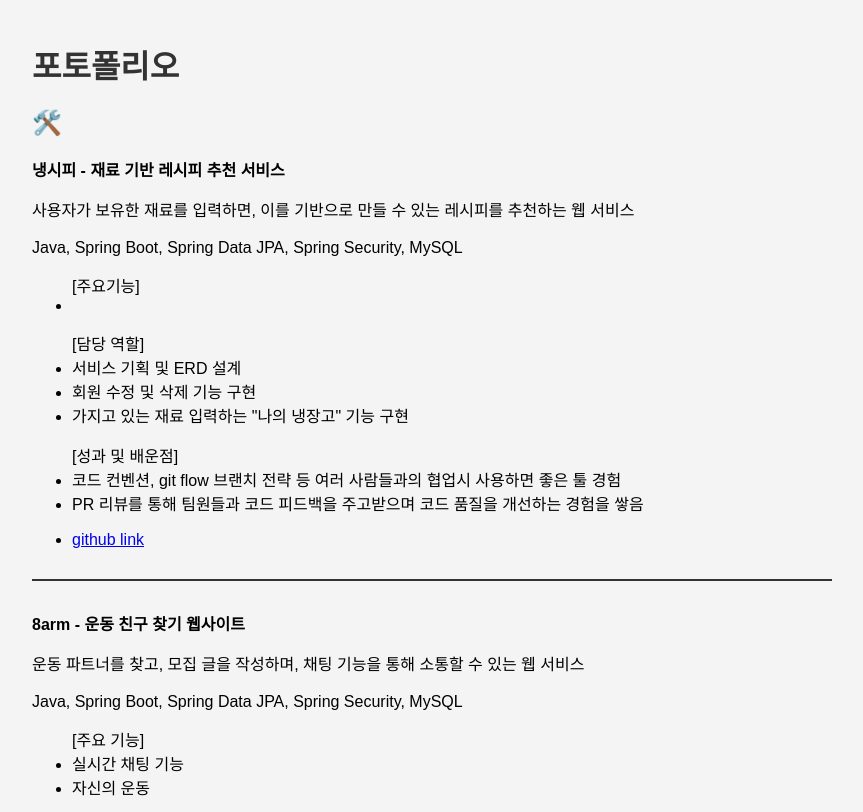
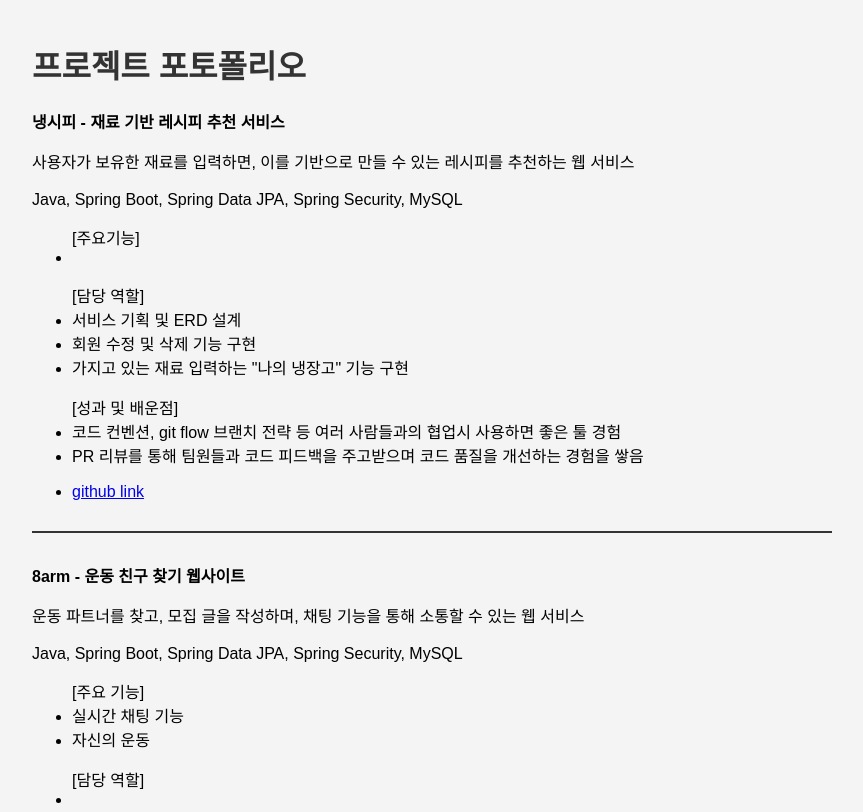
Before and after one commit to seo-sang-ho/seo-sang-ho.github.io, a plain HTML site: page index.html in a window 1280 px wide. Shown: the top 812 px of the page, without its empty margins (208-1071 px from the left). Drawn offline with Linux system fonts and the light colour scheme.

Commit message:
Update index.html

```diff
--- a/index.html
+++ b/index.html
@@ -28,10 +28,10 @@
 </head>
 <body>
 
-    <h1>포토폴리오</h1>
+    <h1>프로젝트 포토폴리오</h1>
 
     <div class="projects">
-        <h2>🛠️ </h2>
+
         <p><strong>냉시피 - 재료 기반 레시피 추천 서비스</strong></p>
         사용자가 보유한 재료를 입력하면, 이를 기반으로 만들 수 있는 레시피를 추천하는 웹 서비스
         <br><br>
```
